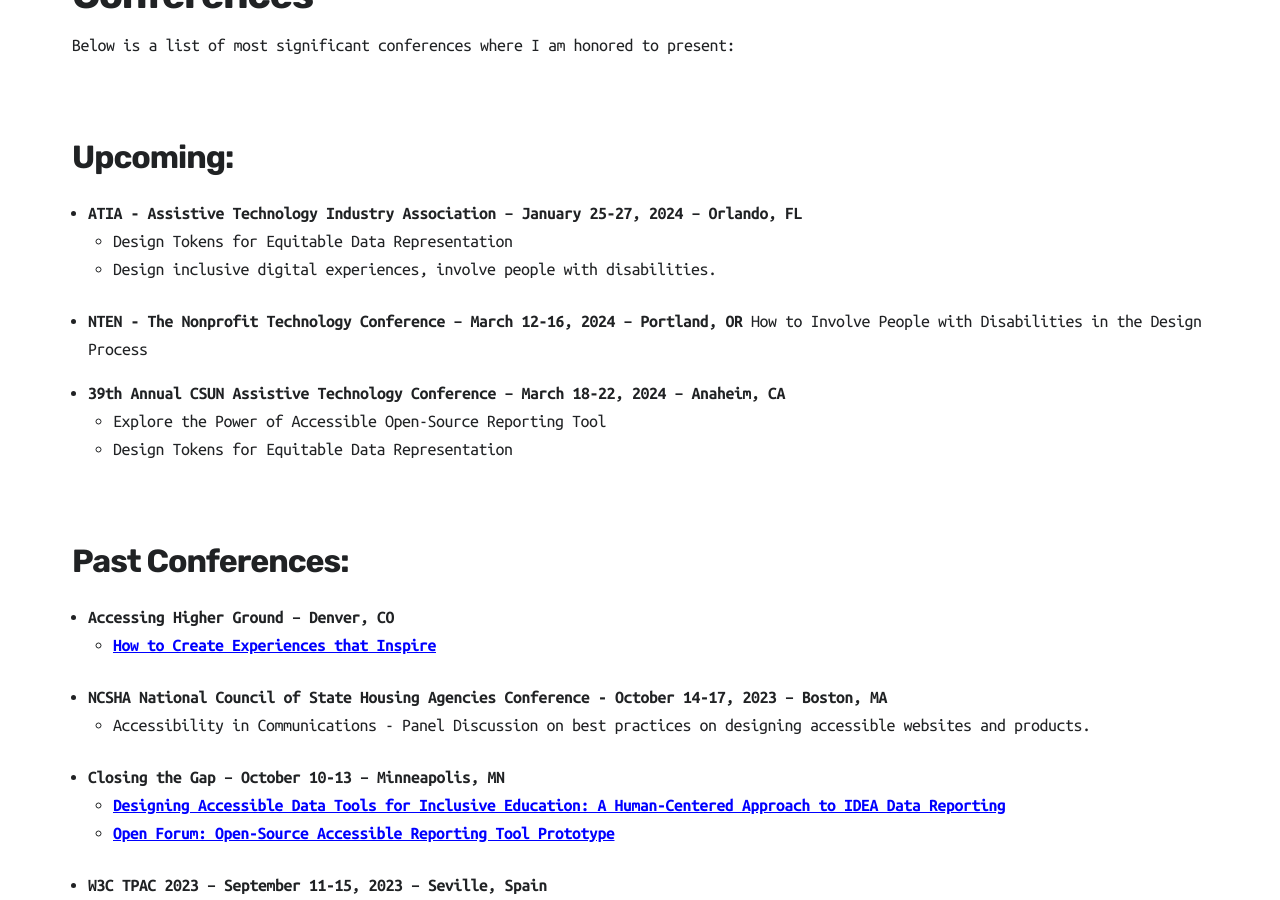
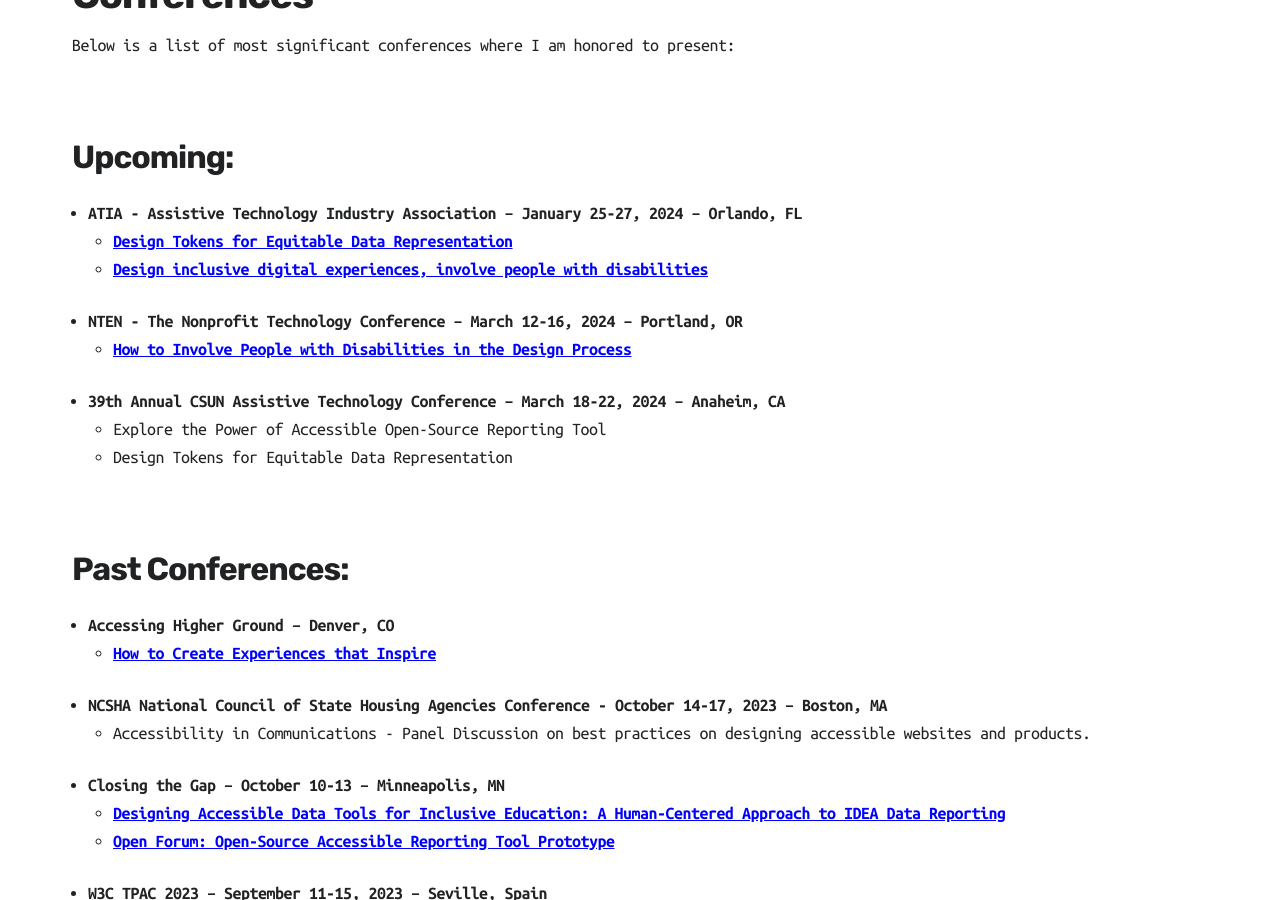
Before and after one commit to mpaiva/venus, a Jekyll site: the page built from _pages/resume.md, in a window 1280 px wide and 900 px high, scrolled down 2506 px. Built offline with Jekyll 4.4.1, drawn with Linux system fonts in a browser that asks for light colours; nearby versions of some CDN libraries; part of the change alters nothing that is shown.

```diff
--- a/_pages/resume.md
+++ b/_pages/resume.md
@@ -53,11 +53,11 @@ Below is a list of most significant conferences where I am honored to present:
 #### Upcoming:
 
 - **ATIA - Assistive Technology Industry Association – January 25-27, 2024 – Orlando, FL**
-  - Design Tokens for Equitable Data Representation
-  - Design inclusive digital experiences, involve people with disabilities.
+  - [Design Tokens for Equitable Data Representation](https://www.atia.org/24conference/)
+  - [Design inclusive digital experiences, involve people with disabilities](https://www.atia.org/24conference/)
 
 - **NTEN - The Nonprofit Technology Conference – March 12-16, 2024 – Portland, OR**
- How to Involve People with Disabilities in the Design Process
+  - [How to Involve People with Disabilities in the Design Process](https://www.nten.org/)
 
 - **39th Annual CSUN Assistive Technology Conference – March 18-22, 2024 – Anaheim, CA**
   - Explore the Power of Accessible Open-Source Reporting Tool
```
